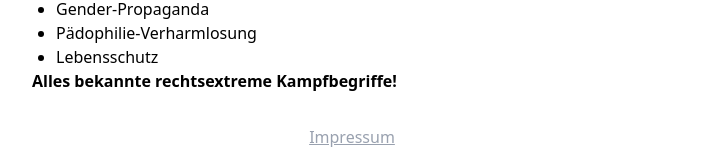
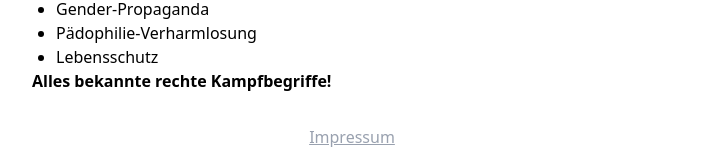
Before and after one commit to niwla23/campaignlettertool, a SvelteKit app: page / in a window 1280 px wide. Shown: the part 965-1125 px from the top of the page, without its empty margins (288-991 px from the left). Built offline with nearby package versions, Linux system fonts and the light colour scheme.

Commit message:
update landing

```diff
--- a/src/routes/+page.svelte
+++ b/src/routes/+page.svelte
@@ -38,7 +38,7 @@
 				<li>Pädophilie-Verharmlosung</li>
 				<li>Lebensschutz</li>
 			</ul>
-			<div><b>Alles bekannte rechtsextreme Kampfbegriffe!</b></div>
+			<div><b>Alles bekannte rechte Kampfbegriffe!</b></div>
 		</div>
 
 		<footer class="text-center pt-8 text-gray-400">
```
